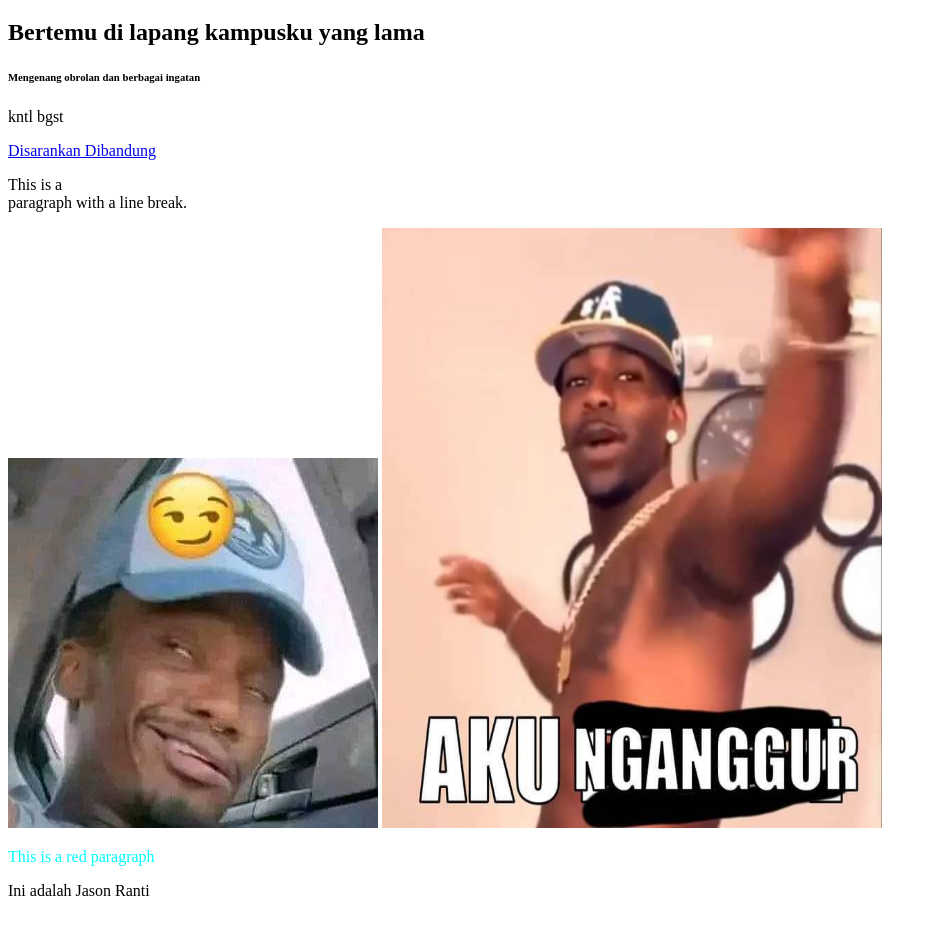
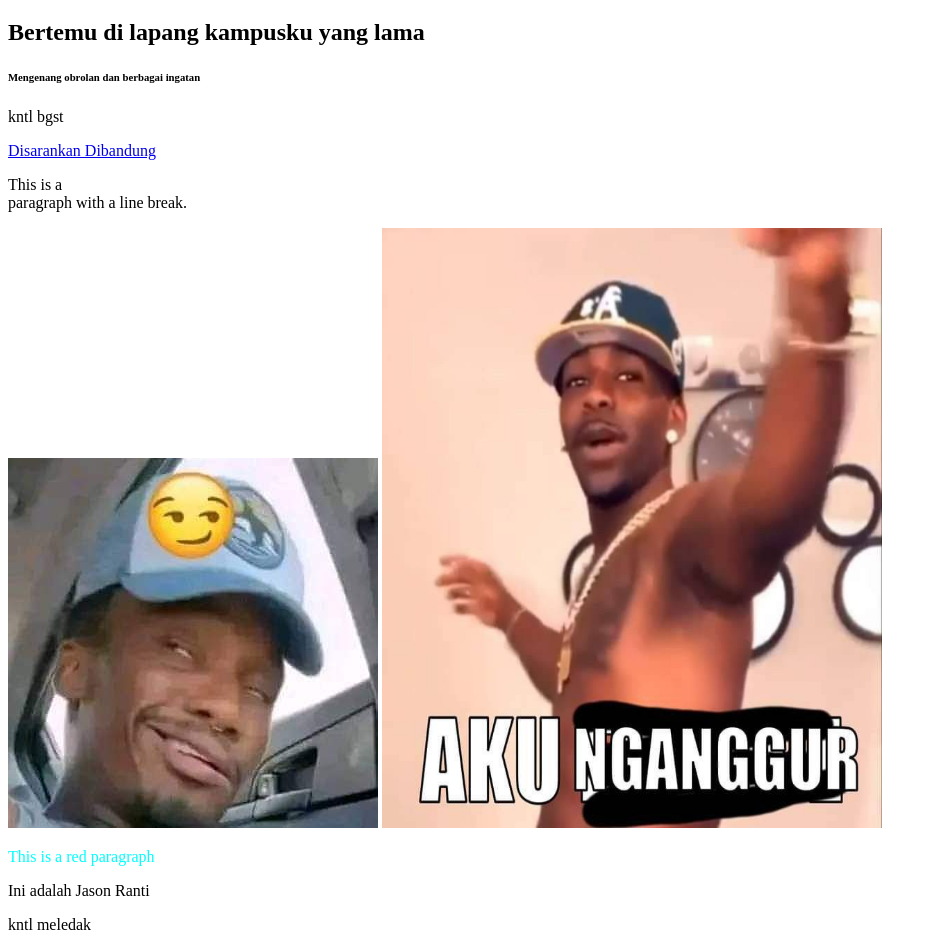
Before and after one commit to baktiprasisto/Personal-Portfolio-Website, a plain HTML site: page index.html in a window 1280 px wide. Shown: the part 61-1011 px from the top of the page, without its empty margins (0-937 px from the left). Before the commit the page ends 977 px from the top, so only its background shows below. Drawn offline with Linux system fonts and the light colour scheme.

Commit message:
penambahan teks

```diff
--- a/index.html
+++ b/index.html
@@ -16,6 +16,7 @@
     <img src="mas rusdi.jpg" width="500" height="600">
     <p style="color: aqua;"> This is a red paragraph</p>
     <p title="Jason Ranti">Ini adalah Jason Ranti</p>
+    <p>kntl meledak</p>
 
 </body>
 </html>
```
